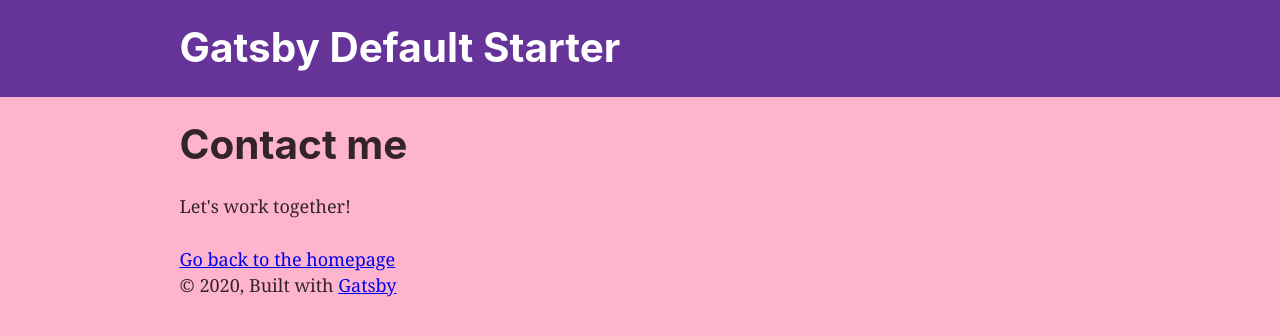
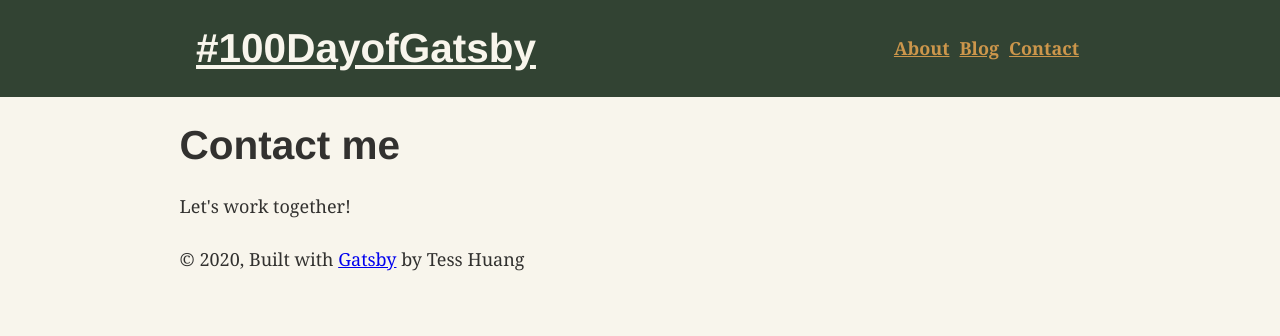
Before and after one commit to tesshuang/gatstby-blog, a Gatsby site: page /contact in a window 1280 px wide. Built offline with nearby package versions, Linux system fonts and the light colour scheme; Gatsby itself is replaced by a stand-in of ours.

Commit message:
add typography plugin and update header comp and change layout in about page

```diff
--- a/gatsby-config.js
+++ b/gatsby-config.js
@@ -1,10 +1,16 @@
 module.exports = {
   siteMetadata: {
-    title: `Gatsby Default Starter`,
+    title: `#100DayofGatsby`,
     description: `Kick off your next, great Gatsby project with this default starter. This barebones starter ships with the main Gatsby configuration files you might need.`,
     author: `@gatsbyjs`,
   },
   plugins: [
+    {
+      resolve: `gatsby-plugin-typography`,
+      options: {
+        pathToConfigModule: `src/utils/typography`,
+      },
+    },
     `gatsby-plugin-react-helmet`,
     {
       resolve: `gatsby-source-filesystem`,
--- a/package.json
+++ b/package.json
@@ -11,12 +11,16 @@
     "gatsby-plugin-offline": "^3.0.27",
     "gatsby-plugin-react-helmet": "^3.1.16",
     "gatsby-plugin-sharp": "^2.3.5",
+    "gatsby-plugin-typography": "^2.3.20",
     "gatsby-source-filesystem": "^2.1.40",
     "gatsby-transformer-sharp": "^2.3.7",
     "prop-types": "^15.7.2",
     "react": "^16.12.0",
     "react-dom": "^16.12.0",
-    "react-helmet": "^5.2.1"
+    "react-helmet": "^5.2.1",
+    "react-typography": "^0.16.19",
+    "typography": "^0.16.19",
+    "typography-theme-de-young": "^0.16.19"
   },
   "devDependencies": {
     "prettier": "^1.19.1"
--- a/src/components/header.js
+++ b/src/components/header.js
@@ -1,33 +1,28 @@
 import { Link } from "gatsby"
 import PropTypes from "prop-types"
 import React from "react"
+import headerStyles from "./header.module.css"
 
 const Header = ({ siteTitle }) => (
-  <header
-    style={{
-      background: `rebeccapurple`,
-      marginBottom: `1.45rem`,
-    }}
-  >
-    <div
-      style={{
-        margin: `0 auto`,
-        maxWidth: 960,
-        padding: `1.45rem 1.0875rem`,
-      }}
-    >
+  <header className={headerStyles.header}>
+    <div className={headerStyles.siteTitle}>
       <h1 style={{ margin: 0 }}>
-        <Link
-          to="/"
-          style={{
-            color: `white`,
-            textDecoration: `none`,
-          }}
-        >
-          {siteTitle}
-        </Link>
+        <Link to="/">{siteTitle}</Link>
       </h1>
     </div>
+    <div className={headerStyles.navbar}>
+        <ul>
+          <li>
+          <Link style={{ margin: `5px` }} to="/about">About</Link>
+          </li>
+          <li>
+            <Link style={{ margin: `5px` }} to="/blog">Blog</Link>
+          </li>
+          <li>
+            <Link style={{ margin: `5px` }} to="/contact">Contact</Link>
+          </li>
+        </ul>
+      </div>
   </header>
 )
 
--- /dev/null
+++ b/src/components/header.module.css
@@ -0,0 +1,39 @@
+:root {
+  --beige: #f8f5ec;
+  --green: #324333;
+  --yellow: #cc964b;
+}
+
+.header {
+  display: flex;
+  justify-content: space-around;
+  background: var(--green);
+  margin: 0 auto;
+  max-width: 960;
+  padding: 1.45rem 1.0875rem;
+  margin-bottom: 1.45rem;
+}
+
+.siteTitle a {
+  color: var(--beige);
+}
+
+.navbar {
+  display: flex;
+  align-items: center;
+}
+
+.navbar ul{
+  list-style-type: none;
+  margin: 0;
+}
+
+.navbar ul li {
+  display: inline-block;
+  margin: 0;
+}
+
+.navbar ul li a {
+  color: var(--yellow);
+  font-weight: bold;
+}
--- a/src/components/layout.css
+++ b/src/components/layout.css
@@ -1,6 +1,5 @@
 html {
-  background-color: rgb(255, 180, 205);
-  font-family: sans-serif;
+  background-color: #f8f5ec;
   -ms-text-size-adjust: 100%;
   -webkit-text-size-adjust: 100%;
 }
@@ -201,7 +200,7 @@ html {
 }
 body {
   color: hsla(0, 0%, 0%, 0.8);
-  font-family: georgia, serif;
+  /* font-family: georgia, serif; */
   font-weight: normal;
   word-wrap: break-word;
   font-kerning: normal;
@@ -231,8 +230,6 @@ h1 {
   padding-top: 0;
   margin-bottom: 1.45rem;
   color: inherit;
-  font-family: -apple-system, BlinkMacSystemFont, Segoe UI, Roboto, Oxygen,
-    Ubuntu, Cantarell, Fira Sans, Droid Sans, Helvetica Neue, sans-serif;
   font-weight: bold;
   text-rendering: optimizeLegibility;
   font-size: 2.25rem;
@@ -248,8 +245,6 @@ h2 {
   padding-top: 0;
   margin-bottom: 1.45rem;
   color: inherit;
-  font-family: -apple-system, BlinkMacSystemFont, Segoe UI, Roboto, Oxygen,
-    Ubuntu, Cantarell, Fira Sans, Droid Sans, Helvetica Neue, sans-serif;
   font-weight: bold;
   text-rendering: optimizeLegibility;
   font-size: 1.62671rem;
@@ -265,8 +260,6 @@ h3 {
   padding-top: 0;
   margin-bottom: 1.45rem;
   color: inherit;
-  font-family: -apple-system, BlinkMacSystemFont, Segoe UI, Roboto, Oxygen,
-    Ubuntu, Cantarell, Fira Sans, Droid Sans, Helvetica Neue, sans-serif;
   font-weight: bold;
   text-rendering: optimizeLegibility;
   font-size: 1.38316rem;
@@ -282,8 +275,6 @@ h4 {
   padding-top: 0;
   margin-bottom: 1.45rem;
   color: inherit;
-  font-family: -apple-system, BlinkMacSystemFont, Segoe UI, Roboto, Oxygen,
-    Ubuntu, Cantarell, Fira Sans, Droid Sans, Helvetica Neue, sans-serif;
   font-weight: bold;
   text-rendering: optimizeLegibility;
   font-size: 1rem;
@@ -299,8 +290,6 @@ h5 {
   padding-top: 0;
   margin-bottom: 1.45rem;
   color: inherit;
-  font-family: -apple-system, BlinkMacSystemFont, Segoe UI, Roboto, Oxygen,
-    Ubuntu, Cantarell, Fira Sans, Droid Sans, Helvetica Neue, sans-serif;
   font-weight: bold;
   text-rendering: optimizeLegibility;
   font-size: 0.85028rem;
@@ -316,8 +305,6 @@ h6 {
   padding-top: 0;
   margin-bottom: 1.45rem;
   color: inherit;
-  font-family: -apple-system, BlinkMacSystemFont, Segoe UI, Roboto, Oxygen,
-    Ubuntu, Cantarell, Fira Sans, Droid Sans, Helvetica Neue, sans-serif;
   font-weight: bold;
   text-rendering: optimizeLegibility;
   font-size: 0.78405rem;
--- a/src/components/layout.js
+++ b/src/components/layout.js
@@ -39,6 +39,7 @@ const Layout = ({ children }) => {
           © {new Date().getFullYear()}, Built with
           {` `}
           <a href="https://www.gatsbyjs.org">Gatsby</a>
+          {` `} by Tess Huang
         </footer>
       </div>
     </>
--- a/src/pages/contact.js
+++ b/src/pages/contact.js
@@ -1,16 +1,14 @@
 import React from "react"
-import { Link } from "gatsby"
 
 import Layout from "../components/layout"
 import SEO from "../components/seo"
 
-const SecondPage = () => (
+const Contact = () => (
   <Layout>
     <SEO title="Contact" />
     <h1>Contact me</h1>
     <p>Let's work together!</p>
-    <Link to="/">Go back to the homepage</Link>
   </Layout>
 )
 
-export default SecondPage
+export default Contact
--- a/src/pages/index.js
+++ b/src/pages/index.js
@@ -8,9 +8,9 @@ import SEO from "../components/seo"
 const IndexPage = () => (
   <Layout>
     <SEO title="Home" />
-    <h1>Hi Gatsby</h1>
-    <p>What a world.</p>
-    <p>Now go build something great.</p>
+    <h1>Hi! This is a website all about my Gatsby learning journey!</h1>
+    <p>I am always curious and willing to learn something to enhance my knowledge. In 2020, I will start to use #100DaysOfGatsby as my daily learning challenge.</p>
+    <p>Let's learn Gatsby and build something great.</p>
     <div style={{ maxWidth: `300px`, marginBottom: `1.45rem` }}>
       <Image />
     </div>
--- /dev/null
+++ b/src/utils/typography.js
@@ -0,0 +1,5 @@
+import Typography from "typography"
+import deYoungTheme from 'typography-theme-de-young'
+const typography = new Typography(deYoungTheme)
+export const { scale, rhythm, options } = typography
+export default typography
```
Also changed, not shown: src/pages/about.js (+11 -3 lines), 1 other file.
